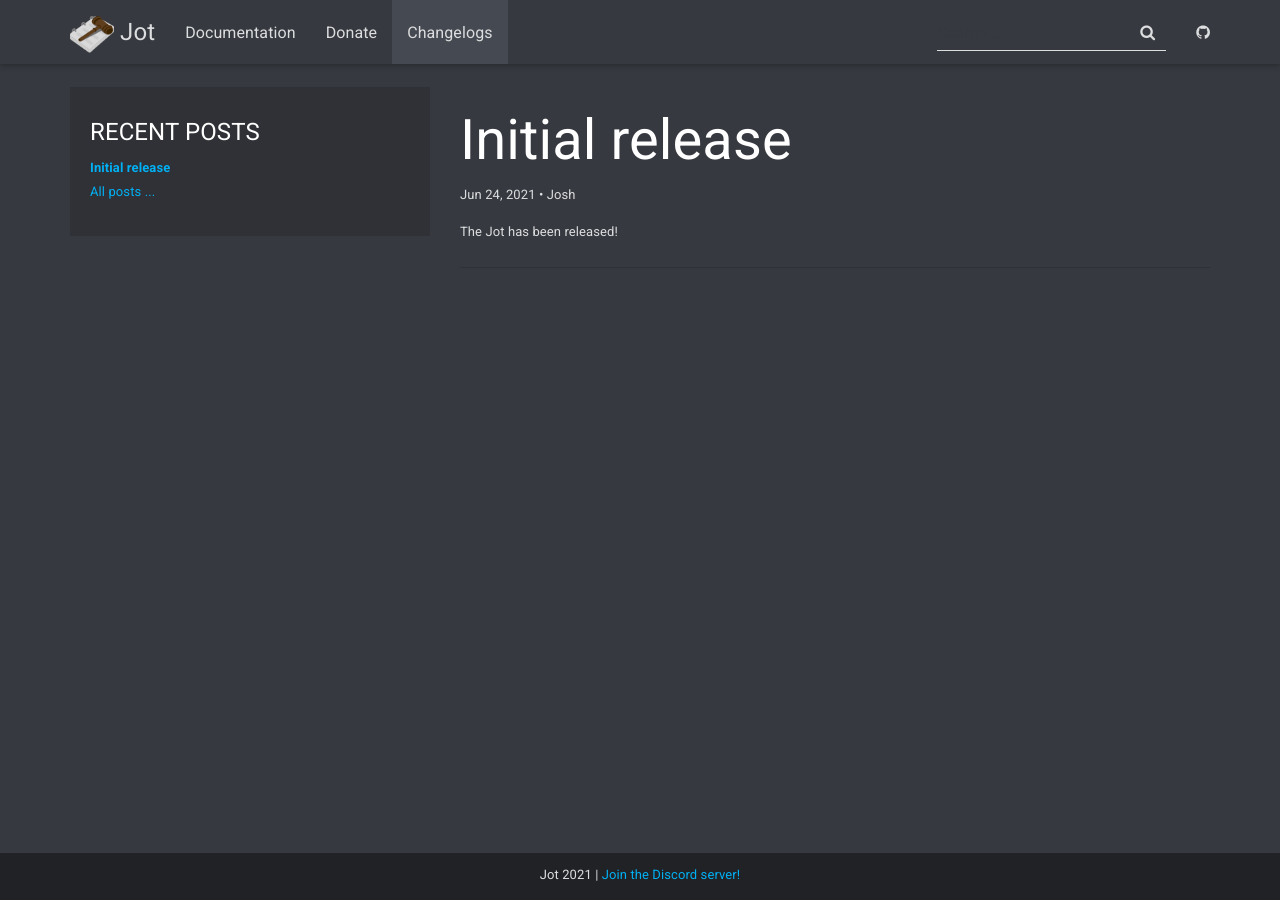
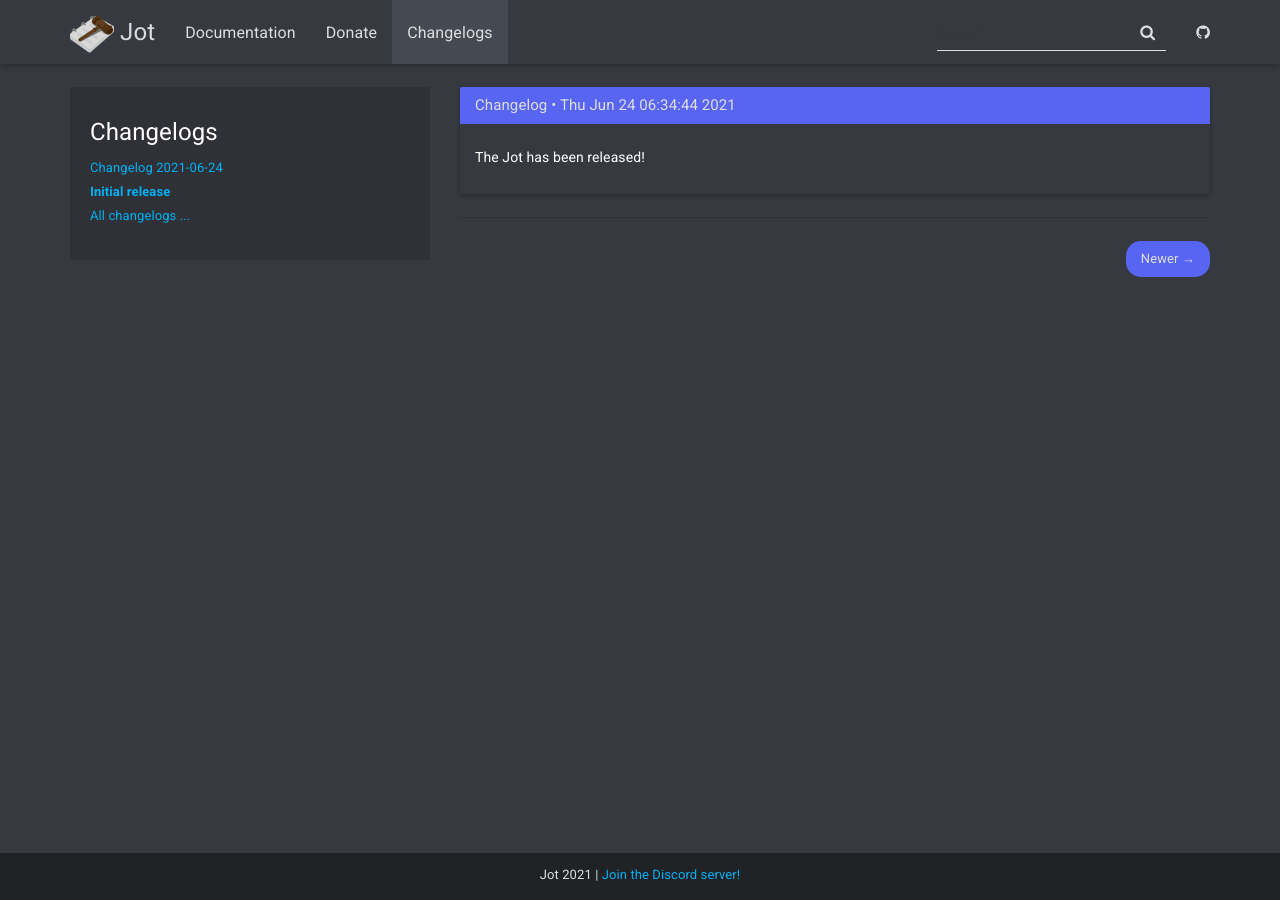
Before and after one commit to sawch/Jot, a Jekyll site: the page built from _posts/2021-06-24-release.md, in a window 1280 px wide. Built offline with Jekyll 4.4.1, drawn with Linux system fonts in a browser that asks for light colours.

Commit message:
Update changelog pages

```diff
--- a/_layouts/post.html
+++ b/_layouts/post.html
@@ -4,23 +4,28 @@
 
 <div class="container">
     <div class="row">
-
         <div class="col-md-4">
             <div class="well">
-                <h4>RECENT POSTS</h4>
+                <h4>Changelogs</h4>
                 <ul class="list-unstyled post-list-container">
                     {% for post in site.posts limit:10 %}
                     <li><a href="{{ post.url | relative_url }}" {% if page.title==post.title %} class="active" {% endif %}>{{ post.title }}</a></li>
                     {% endfor %}
-                    <li><a href="{{ "/allposts" | relative_url }}">All posts ...</a></li>
+                    <li><a href="{{ "/allposts" | relative_url }}">All changelogs ...</a></li>
                 </ul>
             </div>
         </div>
-
         <div class="col-md-8">
-            <h1>{{ page.title }}</h1>
-            <p>{{ page.date | date: "%b %-d, %Y" }}{% if page.author %} • {{ page.author }}{% endif %}{% if page.meta %} • {{ page.meta }}{% endif %}</p>
-            <div  id="markdown-content-container">{{ content }}</div>
+          <div class="panel panel-primary">
+            <div class="panel-heading">
+              <h3 class="panel-title" id="title">Changelog &bull; {{ page.date | date: "%c" }}</h3>
+            </div>
+            <div class="markdown-content-container">
+              <div class="panel-body">
+                <h6>{{ content }}</h6>
+              </div>
+            </div>
+          </div>
           <hr>
           <ul class="pager">
             {% if page.previous %}
@@ -38,6 +43,5 @@
             {% endif %}
           </ul>
         </div>
-
     </div>
 </div>
--- a/_posts/2021-06-24-release.md
+++ b/_posts/2021-06-24-release.md
@@ -1,6 +1,7 @@
 ---
 layout: post
 title:  "Initial release"
+date:   2021-06-24 10:34:44
 author: Josh
 ---
 The Jot has been released!
```
Also changed, not shown: _posts/2022-07-24-changelog.md (added, +9 -0 lines), assets/img/emotes/jot.png (added), assets/img/emotes/jotheart.png (added). Lines whose indentation alone changed are shown as unchanged.
